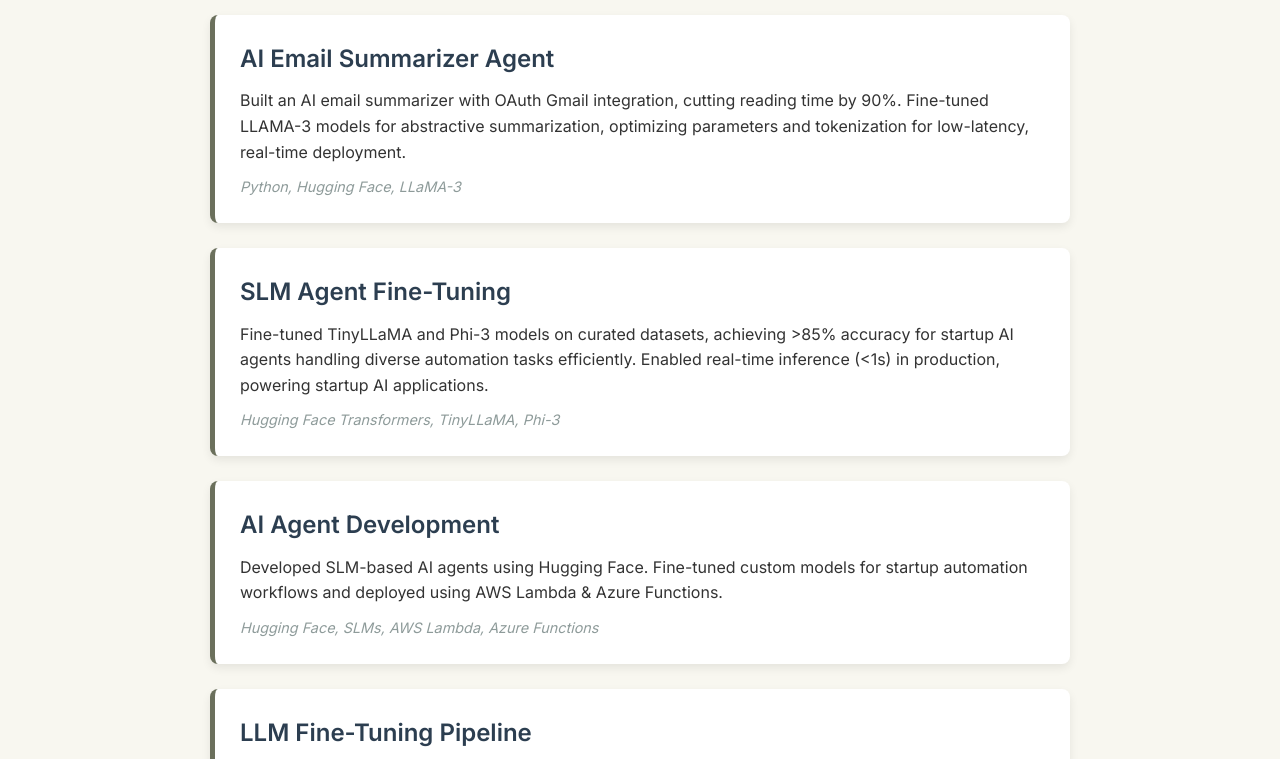
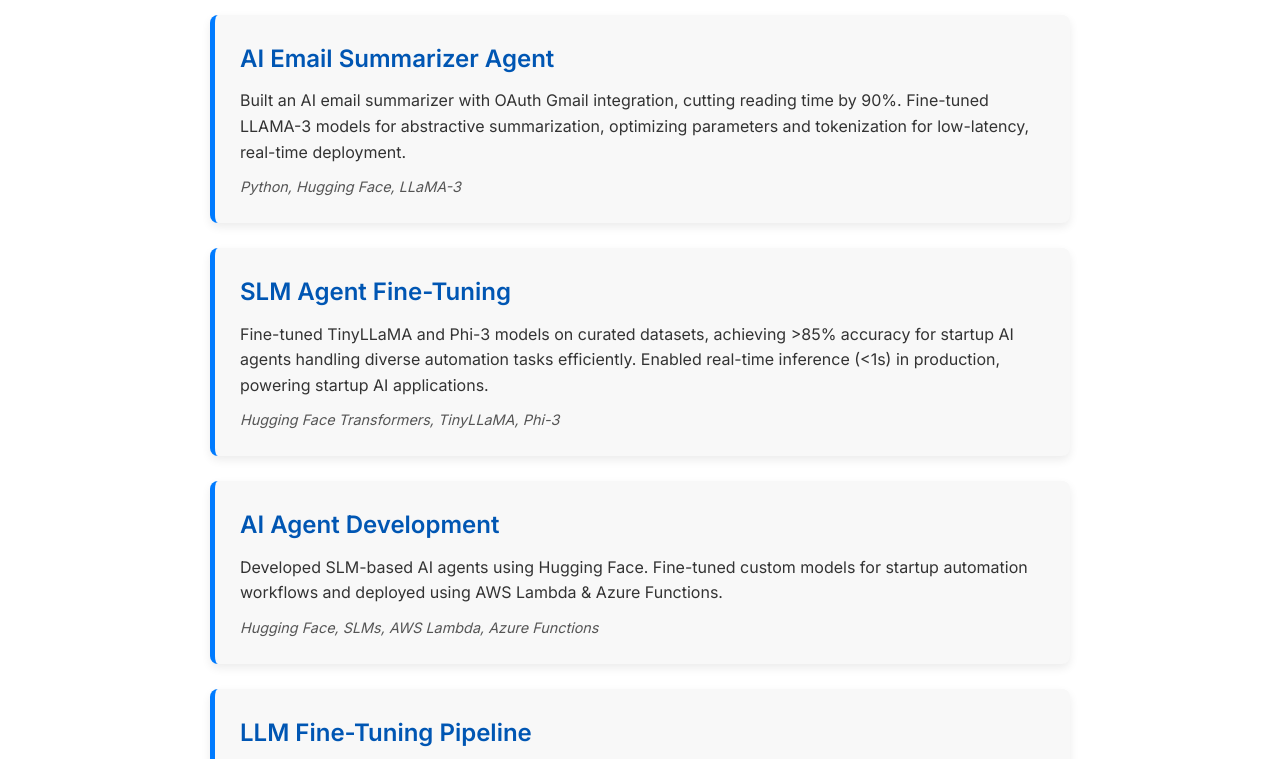
Before and after one commit to aditimishra28/aditimishra28.github.io, a plain HTML site: page index.html in a window 1280 px wide. Shown: the part 573-1332 px from the top of the page. Drawn offline with Linux system fonts and the light colour scheme.

Commit message:
Update style.css

```diff
--- a/style.css
+++ b/style.css
@@ -1,26 +1,26 @@
 :root {
-    /* Light Mode Colors */
-    --bg: #F8F7F0; /* Off-white, soft background */
-    --text: #333333; /* Darker text for readability */
-    --header-bg: #E6E6EA; /* Light grey for header */
-    --header-text: #2C3E50; /* Dark blue/grey for header text */
-    --card-bg: #FFFFFF; /* White cards */
-    --border: #6B705C; /* Muted green/brown for accents */
-    --accent-text: #8E9B9A; /* Soft grey-green for accents */
-    --link-color: #6B705C; /* Accent color for links */
+    /* Light Mode Colors (Blue & White) */
+    --bg: #FFFFFF; /* Pure white background */
+    --text: #333333; /* Dark grey text */
+    --header-bg: #E6F0FA; /* Light blue for header */
+    --header-text: #0056B3; /* Darker blue for header text */
+    --card-bg: #F8F8F8; /* Off-white cards */
+    --border: #007BFF; /* Primary blue for accents */
+    --accent-text: #555555; /* Medium grey for secondary text */
+    --link-color: #007BFF; /* Primary blue for links */
     --shadow-color: rgba(0, 0, 0, 0.08); /* Light shadow */
 }
 
 body.dark {
-    /* Dark Mode Colors */
-    --bg: #1A1A1A; /* Very dark grey background */
-    --text: #E0E0E0; /* Light grey text */
-    --header-bg: #2C2C2C; /* Darker grey for header */
-    --header-text: #A5A58D; /* Lighter green/brown for header text */
-    --card-bg: #2A2A2A; /* Darker grey cards */
-    --border: #A5A58D; /* Lighter green/brown for accents */
-    --accent-text: #C1C1C1; /* Lighter grey for accents */
-    --link-color: #A5A58D; /* Accent color for links */
+    /* Dark Mode Colors (Dark Blue & Grey) */
+    --bg: #1A202C; /* Dark charcoal blue background */
+    --text: #E2E8F0; /* Light grey text */
+    --header-bg: #2D3748; /* Slightly lighter dark blue for header */
+    --header-text: #63B3ED; /* Sky blue for header text */
+    --card-bg: #2D3748; /* Darker blue-grey cards */
+    --border: #63B3ED; /* Sky blue for accents */
+    --accent-text: #A0AEC0; /* Light blue-grey for secondary text */
+    --link-color: #63B3ED; /* Sky blue for links */
     --shadow-color: rgba(0, 0, 0, 0.3); /* Darker shadow */
 }
 
@@ -71,7 +71,7 @@ header p {
     object-fit: cover;
     border: 4px solid var(--border);
     margin-bottom: 20px;
-    box-shadow: 0 0 0 7px rgba(107, 112, 92, 0.2); /* Soft outline */
+    box-shadow: 0 0 0 7px rgba(0, 123, 255, 0.2); /* Soft outline, based on primary blue */
 }
 
 .toggle-btn {
@@ -196,15 +196,7 @@ h2 {
     color: var(--text);
 }
 
-.chart-container {
-    margin-top: 50px;
-    padding: 30px;
-    background: var(--card-bg);
-    border-radius: 8px;
-    box-shadow: 0 4px 15px var(--shadow-color);
-    transition: background 0.5s ease;
-    text-align: center;
-}
+/* Removed chart-container styling as it's no longer present */
 
 footer {
     text-align: center;
```
